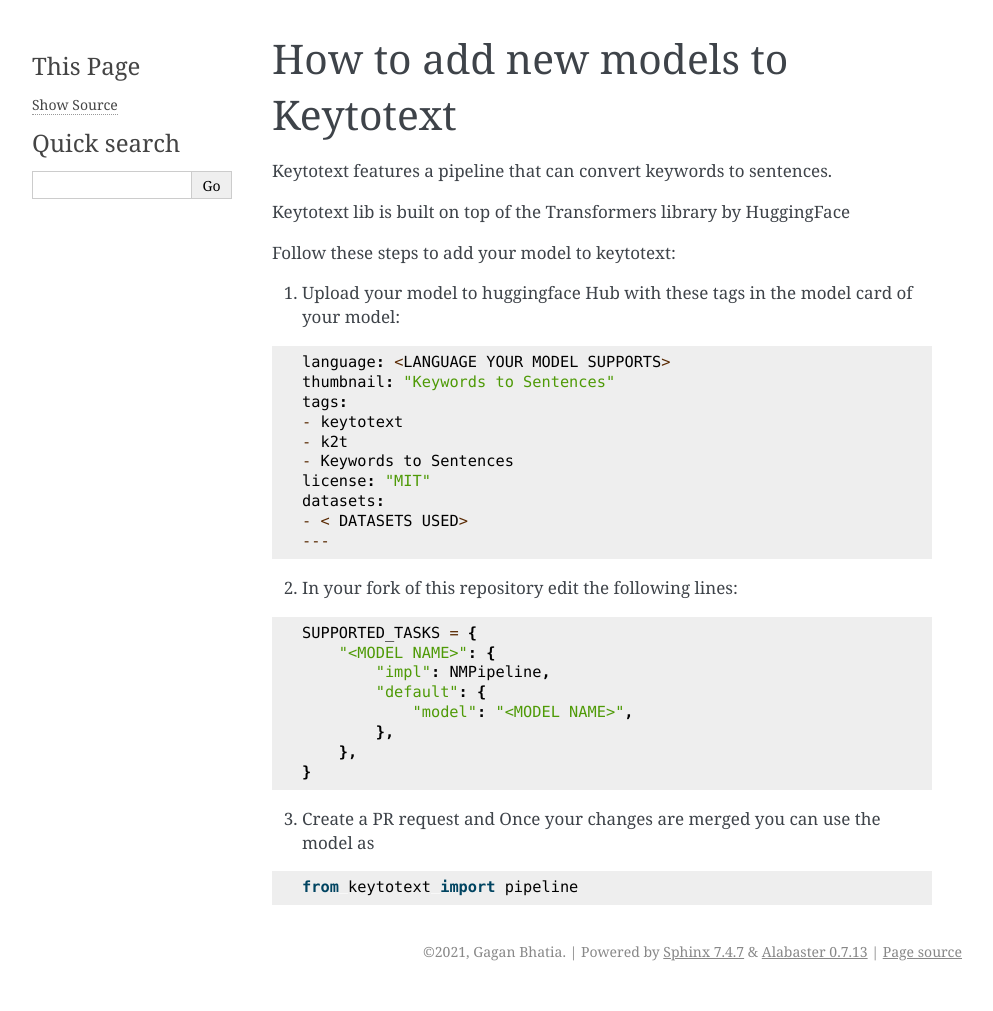
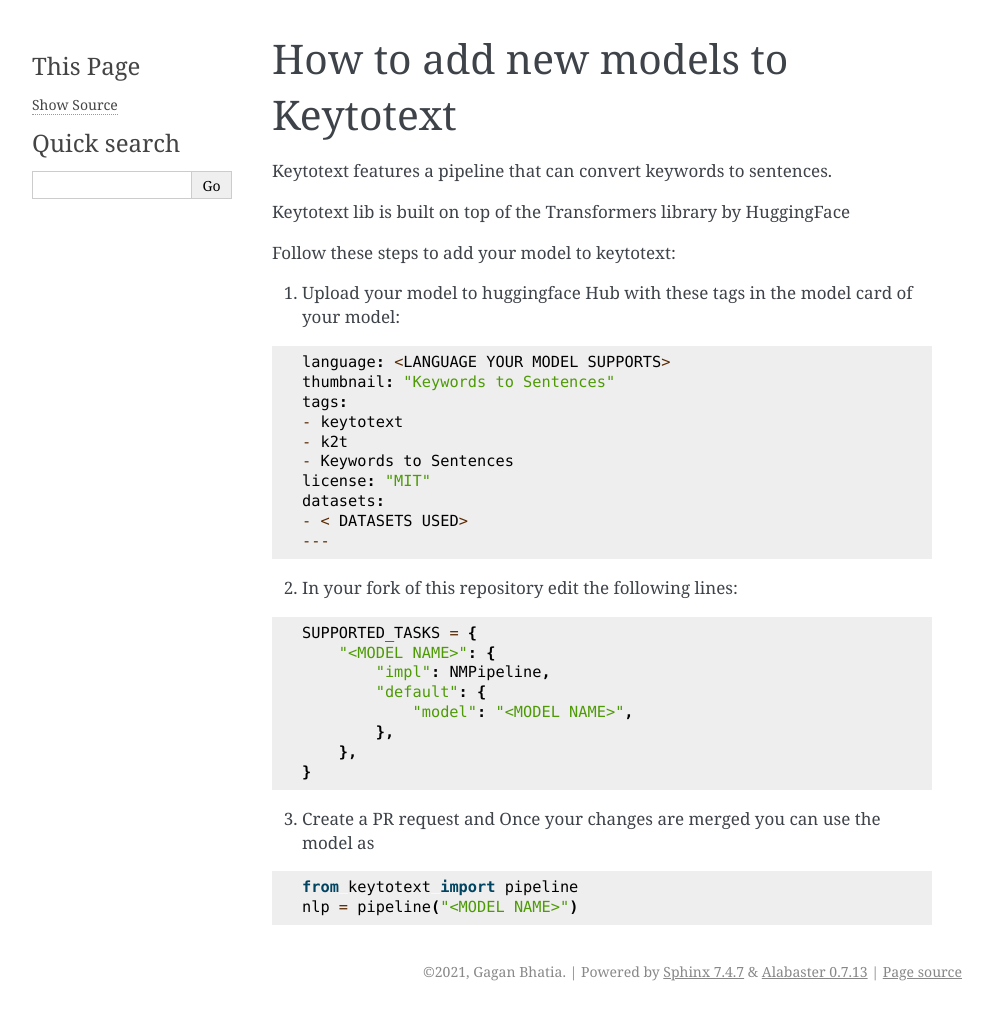
Before and after one commit to gagan3012/keytotext, a Sphinx documentation site: the page built from docs/MODELS.md, in a window 1280 px wide. Shown: the whole page, without its empty margins (148-1141 px from the left). Built offline with Sphinx 7.4.7, drawn with Linux system fonts in a browser that asks for light colours.

Commit message:
Update MODELS.md

````diff
--- a/docs/MODELS.md
+++ b/docs/MODELS.md
@@ -37,3 +37,4 @@
 
 ```python
 from keytotext import pipeline
+nlp = pipeline("<MODEL NAME>")
````
